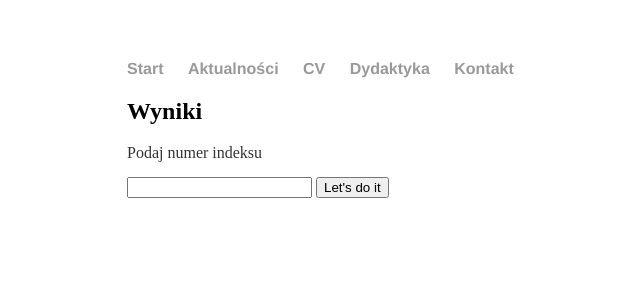
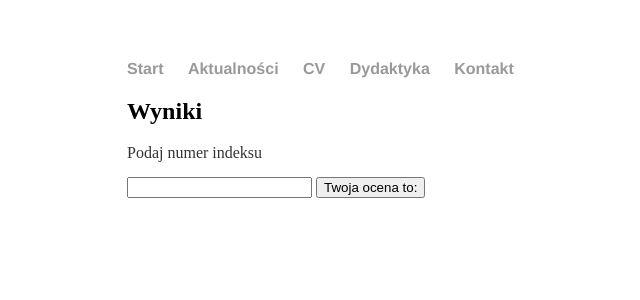
Before and after one commit to alicjaszabelska/alicjaszabelska.github.io, a Jekyll site: the page built from dydaktyka/wyniki.html, in a window 1280 px wide. Shown: the top 300 px of the page, without its empty margins (65-705 px from the left). Built offline with Jekyll 4.4.1, drawn with Linux system fonts in a browser that asks for light colours.

Commit message:
Update wyniki.html

```diff
--- a/dydaktyka/wyniki.html
+++ b/dydaktyka/wyniki.html
@@ -4,11 +4,11 @@ title: Wyniki
 ---
 <h2>{{ page.title }}</h2>
 
-<form onsubmit="return results();" method="post" action="javascript:alert('Hello there, I am being submitted');">
+<form onsubmit="return results();" method="post" action="return ocena();">
   <p> Podaj numer indeksu </p>
   <input id="indeks" type="text" name="indeks">
   <button type=submit>
-        Let's do it
+        Twoja ocena to:
     </button>
 </form>
 
@@ -18,4 +18,8 @@ title: Wyniki
     document.write("Twoja ocena to:")
     document.write(ocena)
   }
+
+  function ocena() {
+    alert('Hello there, I am being submitted')
+  }
 </script>
```
